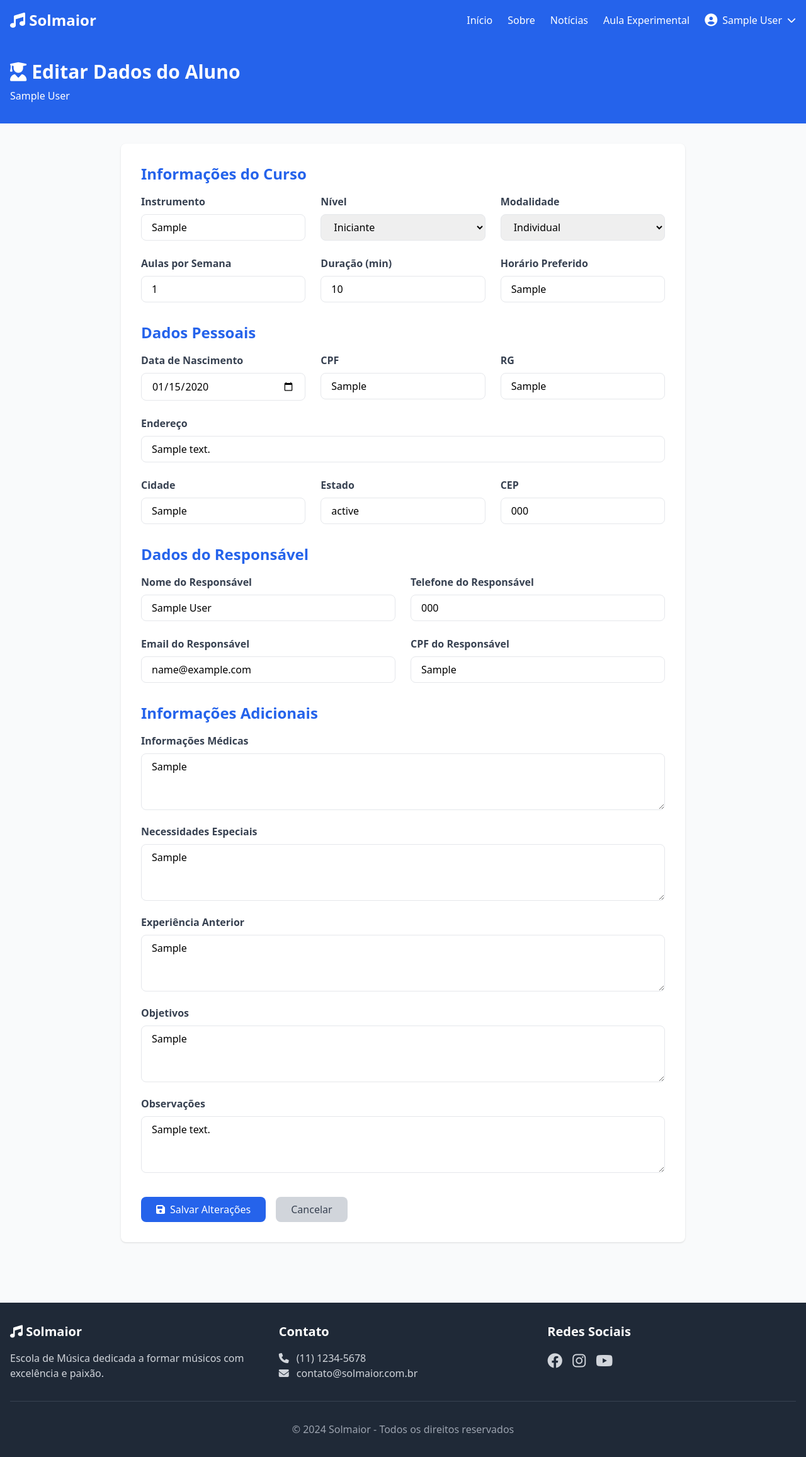
After one commit to pgup-sistemas/SolmaiorSystem, a Flask app: page /admin/students/1/edit in a window 1280 px wide. The commit adds this page. Shown: the whole page at 63% size. Run offline with Flask 3, Linux system fonts and the light colour scheme; a user stored in the database is signed in; tables that the repository leaves empty hold one stand-in row (values such as "Sample post"); some libraries are stand-ins or nearby versions.

Commit message:
Assistant checkpoint: Implementar CRUDs e campos para alunos
Assistant generated file changes:
- app/models.py: Adicionar campos essenciais ao Student
- app/routes/admin.py: Adicionar rotas de edição e exclusão de notícias, Adicionar rotas de edição e exclusão de usuários
- app/templates/admin/edit_news.html: Template para editar notícias
- app/templates/admin/edit_user.html: Template para editar usuários
- app/templates/admin/edit_student.html: Template para editar dados completos do aluno
- app/templates/admin/news.html: Adicionar botões de editar e excluir
- app/templates/admin/users.html: Adicionar coluna de ações com botões editar e excluir, Adicionar botões de ação na tabela
- app/templates/admin/dashboard.html: Adicionar links para módulos financeiro e documentos

---

User prompt:

engenheiro senior, implemente mais alguns campos essenciasi ao cadastro do aluno, como responsavel, contato e outras informações de curso relacionado, e outras fucnionalidades.
nas funcionalidades de noticias falta o Crud completo e outras fucnionalidaes faltam o crud, analise e crie outros campos essencias para a alpicação, mas crie um plano de ação!

Replit-Commit-Author: Assistant
Replit-Commit-Session-Id: 39bf96fc-741d-421d-9264-cf6b225092ca

```diff
--- a/app/routes/admin.py
+++ b/app/routes/admin.py
@@ -201,9 +201,114 @@ def create_news():
 
     return render_template('admin/create_news.html')
 
+@bp.route('/news/<int:id>/edit', methods=['GET', 'POST'])
+@login_required
+@admin_required
+def edit_news(id):
+    post = NewsPost.query.get_or_404(id)
+
+    if request.method == 'POST':
+        post.title = request.form.get('title')
+        post.content = request.form.get('content')
+        post.post_type = request.form.get('post_type', 'news')
+
+        was_published = post.is_published
+        post.is_published = request.form.get('is_published') == 'on'
+
+        if post.is_published and not was_published:
+            post.published_at = datetime.utcnow()
+
+        db.session.commit()
+        flash('Notícia atualizada com sucesso!', 'success')
+        return redirect(url_for('admin.news'))
+
+    return render_template('admin/edit_news.html', post=post)
+
+@bp.route('/news/<int:id>/delete', methods=['POST'])
+@login_required
+@admin_required
+def delete_news(id):
+    post = NewsPost.query.get_or_404(id)
+    db.session.delete(post)
+    db.session.commit()
+    flash('Notícia excluída com sucesso!', 'success')
+    return redirect(url_for('admin.news'))
+
 @bp.route('/trial-lessons')
 @login_required
 @admin_required
 def trial_lessons():
     trials = TrialLesson.query.order_by(TrialLesson.created_at.desc()).all()
     return render_template('admin/trial_lessons.html', trials=trials)
+
+@bp.route('/users/<int:id>/edit', methods=['GET', 'POST'])
+@login_required
+@admin_required
+def edit_user(id):
+    user = User.query.get_or_404(id)
+
+    if request.method == 'POST':
+        user.full_name = request.form.get('full_name')
+        user.email = request.form.get('email')
+        user.phone = request.form.get('phone')
+        user.is_active = request.form.get('is_active') == 'on'
+
+        new_password = request.form.get('password')
+        if new_password:
+            user.set_password(new_password)
+
+        db.session.commit()
+        flash('Usuário atualizado com sucesso!', 'success')
+        return redirect(url_for('admin.users'))
+
+    return render_template('admin/edit_user.html', user=user)
+
+@bp.route('/users/<int:id>/delete', methods=['POST'])
+@login_required
+@admin_required
+def delete_user(id):
+    if id == current_user.id:
+        flash('Você não pode excluir seu próprio usuário!', 'error')
+        return redirect(url_for('admin.users'))
+
+    user = User.query.get_or_404(id)
+    db.session.delete(user)
+    db.session.commit()
+    flash('Usuário excluído com sucesso!', 'success')
+    return redirect(url_for('admin.users'))
+
+@bp.route('/students/<int:id>/edit', methods=['GET', 'POST'])
+@login_required
+@admin_required
+def edit_student(id):
+    student = Student.query.get_or_404(id)
+
+    if request.method == 'POST':
+        student.instrument = request.form.get('instrument')
+        student.level = request.form.get('level')
+        student.guardian_name = request.form.get('guardian_name')
+        student.guardian_phone = request.form.get('guardian_phone')
+        student.guardian_email = request.form.get('guardian_email')
+        student.guardian_cpf = request.form.get('guardian_cpf')
+        student.birth_date = datetime.strptime(request.form.get('birth_date'), '%Y-%m-%d').date() if request.form.get('birth_date') else None
+        student.cpf = request.form.get('cpf')
+        student.rg = request.form.get('rg')
+        student.address = request.form.get('address')
+        student.city = request.form.get('city')
+        student.state = request.form.get('state')
+        student.zip_code = request.form.get('zip_code')
+        student.course_modality = request.form.get('course_modality')
+        student.weekly_lessons = request.form.get('weekly_lessons', type=int)
+        student.lesson_duration = request.form.get('lesson_duration', type=int)
+        student.preferred_schedule = request.form.get('preferred_schedule')
+        student.medical_info = request.form.get('medical_info')
+        student.special_needs = request.form.get('special_needs')
+        student.previous_experience = request.form.get('previous_experience')
+        student.goals = request.form.get('goals')
+        student.notes = request.form.get('notes')
+
+        db.session.commit()
+        flash('Dados do aluno atualizados com sucesso!', 'success')
+        return redirect(url_for('admin.users'))
+
+    return render_template('admin/edit_student.html', student=student)
--- /dev/null
+++ b/app/templates/admin/edit_student.html
@@ -0,0 +1,179 @@
+
+{% extends "base.html" %}
+
+{% block title %}Editar Aluno - Solmaior{% endblock %}
+
+{% block content %}
+<div class="bg-blue-600 text-white py-8">
+    <div class="container mx-auto px-4">
+        <h1 class="text-3xl font-bold">
+            <i class="fas fa-user-graduate mr-2"></i>Editar Dados do Aluno
+        </h1>
+        <p class="mt-2">{{ student.user.full_name }}</p>
+    </div>
+</div>
+
+<div class="container mx-auto px-4 py-8">
+    <div class="max-w-4xl mx-auto bg-white rounded-lg shadow p-8">
+        <form method="POST" action="{{ url_for('admin.edit_student', id=student.id) }}">
+            <input type="hidden" name="csrf_token" value="{{ csrf_token() }}">
+
+            <!-- Informações do Curso -->
+            <div class="mb-8">
+                <h2 class="text-2xl font-bold mb-4 text-blue-600">Informações do Curso</h2>
+                <div class="grid grid-cols-1 md:grid-cols-3 gap-6">
+                    <div>
+                        <label class="block text-gray-700 font-semibold mb-2">Instrumento</label>
+                        <input type="text" name="instrument" value="{{ student.instrument }}" required
+                               class="w-full px-4 py-2 border rounded-lg focus:ring-2 focus:ring-blue-500">
+                    </div>
+                    <div>
+                        <label class="block text-gray-700 font-semibold mb-2">Nível</label>
+                        <select name="level" class="w-full px-4 py-2 border rounded-lg focus:ring-2 focus:ring-blue-500">
+                            <option value="Iniciante" {% if student.level == 'Iniciante' %}selected{% endif %}>Iniciante</option>
+                            <option value="Básico" {% if student.level == 'Básico' %}selected{% endif %}>Básico</option>
+                            <option value="Intermediário" {% if student.level == 'Intermediário' %}selected{% endif %}>Intermediário</option>
+                            <option value="Avançado" {% if student.level == 'Avançado' %}selected{% endif %}>Avançado</option>
+                        </select>
+                    </div>
+                    <div>
+                        <label class="block text-gray-700 font-semibold mb-2">Modalidade</label>
+                        <select name="course_modality" class="w-full px-4 py-2 border rounded-lg focus:ring-2 focus:ring-blue-500">
+                            <option value="Individual" {% if student.course_modality == 'Individual' %}selected{% endif %}>Individual</option>
+                            <option value="Grupo" {% if student.course_modality == 'Grupo' %}selected{% endif %}>Grupo</option>
+                            <option value="Online" {% if student.course_modality == 'Online' %}selected{% endif %}>Online</option>
+                        </select>
+                    </div>
+                    <div>
+                        <label class="block text-gray-700 font-semibold mb-2">Aulas por Semana</label>
+                        <input type="number" name="weekly_lessons" value="{{ student.weekly_lessons or 1 }}" min="1"
+                               class="w-full px-4 py-2 border rounded-lg focus:ring-2 focus:ring-blue-500">
+                    </div>
+                    <div>
+                        <label class="block text-gray-700 font-semibold mb-2">Duração (min)</label>
+                        <input type="number" name="lesson_duration" value="{{ student.lesson_duration or 60 }}" min="30"
+                               class="w-full px-4 py-2 border rounded-lg focus:ring-2 focus:ring-blue-500">
+                    </div>
+                    <div>
+                        <label class="block text-gray-700 font-semibold mb-2">Horário Preferido</label>
+                        <input type="text" name="preferred_schedule" value="{{ student.preferred_schedule or '' }}"
+                               class="w-full px-4 py-2 border rounded-lg focus:ring-2 focus:ring-blue-500">
+                    </div>
+                </div>
+            </div>
+
+            <!-- Dados Pessoais -->
+            <div class="mb-8">
+                <h2 class="text-2xl font-bold mb-4 text-blue-600">Dados Pessoais</h2>
+                <div class="grid grid-cols-1 md:grid-cols-3 gap-6">
+                    <div>
+                        <label class="block text-gray-700 font-semibold mb-2">Data de Nascimento</label>
+                        <input type="date" name="birth_date" value="{{ student.birth_date.strftime('%Y-%m-%d') if student.birth_date else '' }}"
+                               class="w-full px-4 py-2 border rounded-lg focus:ring-2 focus:ring-blue-500">
+                    </div>
+                    <div>
+                        <label class="block text-gray-700 font-semibold mb-2">CPF</label>
+                        <input type="text" name="cpf" value="{{ student.cpf or '' }}"
+                               class="w-full px-4 py-2 border rounded-lg focus:ring-2 focus:ring-blue-500">
+                    </div>
+                    <div>
+                        <label class="block text-gray-700 font-semibold mb-2">RG</label>
+                        <input type="text" name="rg" value="{{ student.rg or '' }}"
+                               class="w-full px-4 py-2 border rounded-lg focus:ring-2 focus:ring-blue-500">
+                    </div>
+                    <div class="md:col-span-3">
+                        <label class="block text-gray-700 font-semibold mb-2">Endereço</label>
+                        <input type="text" name="address" value="{{ student.address or '' }}"
+                               class="w-full px-4 py-2 border rounded-lg focus:ring-2 focus:ring-blue-500">
+                    </div>
+                    <div>
+                        <label class="block text-gray-700 font-semibold mb-2">Cidade</label>
+                        <input type="text" name="city" value="{{ student.city or '' }}"
+                               class="w-full px-4 py-2 border rounded-lg focus:ring-2 focus:ring-blue-500">
+                    </div>
+                    <div>
+                        <label class="block text-gray-700 font-semibold mb-2">Estado</label>
+                        <input type="text" name="state" value="{{ student.state or '' }}" maxlength="2"
+                               class="w-full px-4 py-2 border rounded-lg focus:ring-2 focus:ring-blue-500">
+                    </div>
+                    <div>
+                        <label class="block text-gray-700 font-semibold mb-2">CEP</label>
+                        <input type="text" name="zip_code" value="{{ student.zip_code or '' }}"
+                               class="w-full px-4 py-2 border rounded-lg focus:ring-2 focus:ring-blue-500">
+                    </div>
+                </div>
+            </div>
+
+            <!-- Dados do Responsável -->
+            <div class="mb-8">
+                <h2 class="text-2xl font-bold mb-4 text-blue-600">Dados do Responsável</h2>
+                <div class="grid grid-cols-1 md:grid-cols-2 gap-6">
+                    <div>
+                        <label class="block text-gray-700 font-semibold mb-2">Nome do Responsável</label>
+                        <input type="text" name="guardian_name" value="{{ student.guardian_name or '' }}"
+                               class="w-full px-4 py-2 border rounded-lg focus:ring-2 focus:ring-blue-500">
+                    </div>
+                    <div>
+                        <label class="block text-gray-700 font-semibold mb-2">Telefone do Responsável</label>
+                        <input type="tel" name="guardian_phone" value="{{ student.guardian_phone or '' }}"
+                               class="w-full px-4 py-2 border rounded-lg focus:ring-2 focus:ring-blue-500">
+                    </div>
+                    <div>
+                        <label class="block text-gray-700 font-semibold mb-2">Email do Responsável</label>
+                        <input type="email" name="guardian_email" value="{{ student.guardian_email or '' }}"
+                               class="w-full px-4 py-2 border rounded-lg focus:ring-2 focus:ring-blue-500">
+                    </div>
+                    <div>
+                        <label class="block text-gray-700 font-semibold mb-2">CPF do Responsável</label>
+                        <input type="text" name="guardian_cpf" value="{{ student.guardian_cpf or '' }}"
+                               class="w-full px-4 py-2 border rounded-lg focus:ring-2 focus:ring-blue-500">
+                    </div>
+                </div>
+            </div>
+
+            <!-- Informações Adicionais -->
+            <div class="mb-8">
+                <h2 class="text-2xl font-bold mb-4 text-blue-600">Informações Adicionais</h2>
+                <div class="space-y-4">
+                    <div>
+                        <label class="block text-gray-700 font-semibold mb-2">Informações Médicas</label>
+                        <textarea name="medical_info" rows="3"
+                                  class="w-full px-4 py-2 border rounded-lg focus:ring-2 focus:ring-blue-500">{{ student.medical_info or '' }}</textarea>
+                    </div>
+                    <div>
+                        <label class="block text-gray-700 font-semibold mb-2">Necessidades Especiais</label>
+                        <textarea name="special_needs" rows="3"
+                                  class="w-full px-4 py-2 border rounded-lg focus:ring-2 focus:ring-blue-500">{{ student.special_needs or '' }}</textarea>
+                    </div>
+                    <div>
+                        <label class="block text-gray-700 font-semibold mb-2">Experiência Anterior</label>
+                        <textarea name="previous_experience" rows="3"
+                                  class="w-full px-4 py-2 border rounded-lg focus:ring-2 focus:ring-blue-500">{{ student.previous_experience or '' }}</textarea>
+                    </div>
+                    <div>
+                        <label class="block text-gray-700 font-semibold mb-2">Objetivos</label>
+                        <textarea name="goals" rows="3"
+                                  class="w-full px-4 py-2 border rounded-lg focus:ring-2 focus:ring-blue-500">{{ student.goals or '' }}</textarea>
+                    </div>
+                    <div>
+                        <label class="block text-gray-700 font-semibold mb-2">Observações</label>
+                        <textarea name="notes" rows="3"
+                                  class="w-full px-4 py-2 border rounded-lg focus:ring-2 focus:ring-blue-500">{{ student.notes or '' }}</textarea>
+                    </div>
+                </div>
+            </div>
+
+            <div class="mt-8 flex gap-4">
+                <button type="submit"
+                        class="bg-blue-600 text-white px-6 py-2 rounded-lg hover:bg-blue-700">
+                    <i class="fas fa-save mr-2"></i>Salvar Alterações
+                </button>
+                <a href="{{ url_for('admin.users') }}"
+                   class="bg-gray-300 text-gray-700 px-6 py-2 rounded-lg hover:bg-gray-400">
+                    Cancelar
+                </a>
+            </div>
+        </form>
+    </div>
+</div>
+{% endblock %}
```
Also changed, not shown: app/models.py (+28 -0 lines), app/templates/admin/dashboard.html (+20 -12 lines), app/templates/admin/edit_news.html (added, +63 -0 lines), app/templates/admin/edit_user.html (added, +72 -0 lines), app/templates/admin/news.html (+19 -4 lines), app/templates/admin/users.html (+25 -0 lines).
